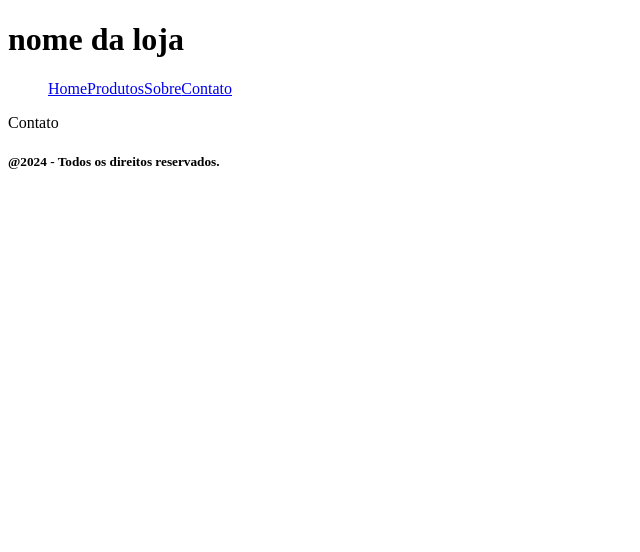
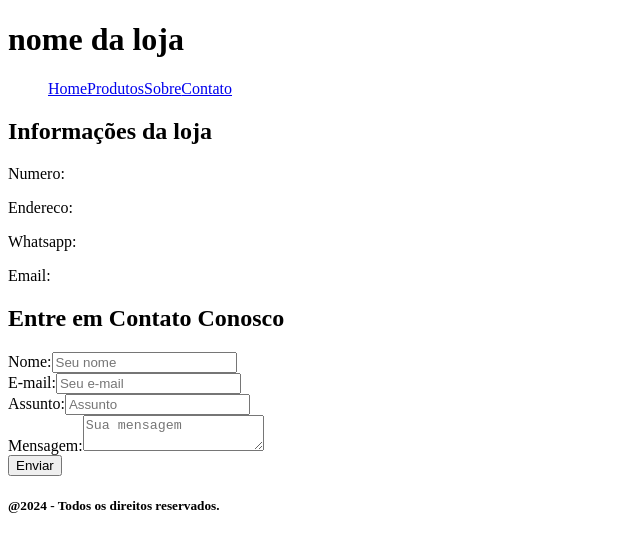
Before and after one commit to Tech-Nova-Solutions/CP-1-web-front, a React (Vite) app: page /contato in a window 1280 px wide. Shown: the top 552 px of the page, without its empty margins (0-640 px from the left). Built offline with nearby package versions, Linux system fonts and the light colour scheme.

Commit message:
Criando a aba Contato

```diff
--- a/src/routes/Contato.jsx
+++ b/src/routes/Contato.jsx
@@ -1,9 +1,45 @@
-import React from 'react'
+import React from 'react';
 
 const Contato = () => {
   return (
-    <div>Contato</div>
+    <>
+
+    <div className='informacoes_container'>
+      <h2>Informações da loja</h2>
+      <div className='informacoes'>
+        <p>Numero: </p>
+        <p>Endereco: </p>
+        <p>Whatsapp: </p>
+        <p>Email: </p>
+
+      </div>
+    </div>
+
+    <div className = "contato_container">
+      <h2>Entre em Contato Conosco</h2>
+      <form action = "#" method = "post">
+        <div className = "contato">
+          <label htmlFor = "name">Nome:</label>
+          <input type = "text" id = "name" required placeholder = "Seu nome"/>
+        </div>
+        <div className = "contato">
+          <label htmlFor = "email">E-mail:</label>
+          <input type = "email" id="email" name="email" required placeholder = "Seu e-mail"/>
+        </div>
+        <div className = "contato">
+          <label htmlFor = "subject">Assunto:</label>
+          <input type = "text" id = "subject" name = "subject" required placeholder = "Assunto"/>
+        </div>
+        <div className = "contato">
+          <label htmlFor = "message">Mensagem:</label>
+          <textarea id = "message" name = "message" required placeholder = "Sua mensagem"/>
+        </div>
+        <button className='btn_enviar' type = "submit">Enviar</button>
+      </form>
+    </div>
+
+    </>
   )
 }
 
-export default Contato
+export default Contato;
--- a/src/routes/Produtos.jsx
+++ b/src/routes/Produtos.jsx
@@ -2,7 +2,16 @@ import React from 'react'
 
 const Produtos = () => {
   return (
-    <div>Produtos</div>
+
+    <>
+
+    <div>
+      <h1>Produtos</h1>
+    </div>
+
+
+
+    </>
   )
 }
 
```
